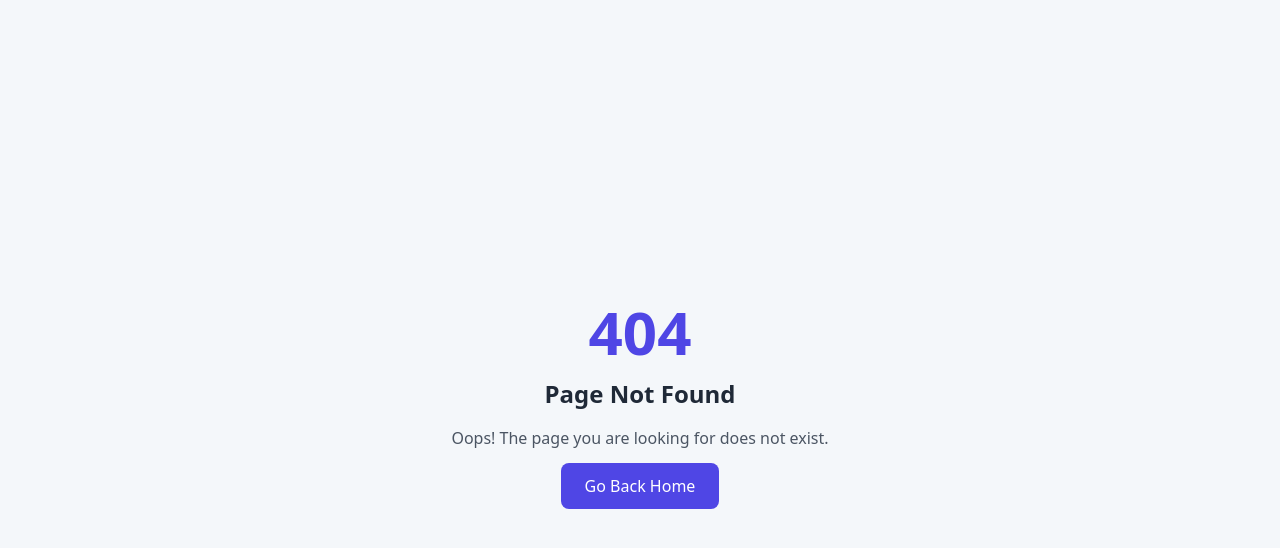
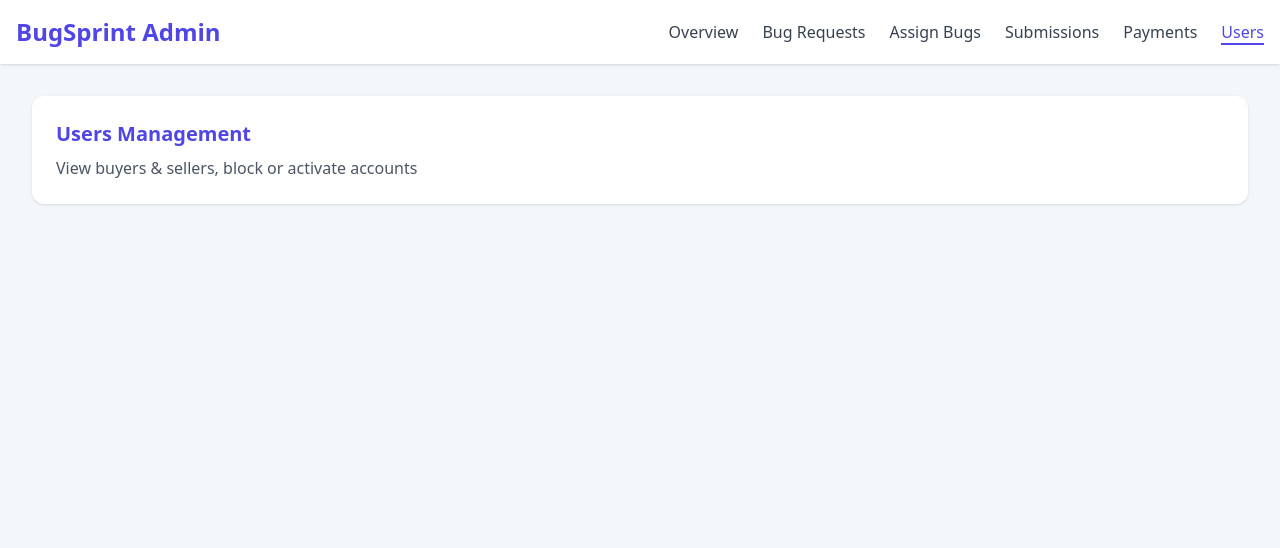
Before and after one commit to mustansar77/bugsprint, a Next.js app: page /dashboard/admin/users in a window 1280 px wide. Before the commit this address had no page. Shown: the top 548 px of the page. Built offline with nearby package versions, Linux system fonts and the light colour scheme.

Commit message:
new changes

```diff
--- /dev/null
+++ b/src/app/dashboard/admin/assign/page.jsx
@@ -0,0 +1,28 @@
+"use client";
+import { useState } from "react";
+
+export default function AssignBug() {
+  const [seller, setSeller] = useState("");
+
+  return (
+    <div className="max-w-xl bg-white p-6 rounded-xl shadow">
+      <h1 className="text-xl font-bold text-[#4F46E5] mb-4">
+        Assign Bug
+      </h1>
+
+      <select
+        value={seller}
+        onChange={(e) => setSeller(e.target.value)}
+        className="w-full border rounded-lg px-4 py-2 mb-4"
+      >
+        <option value="">Select Seller</option>
+        <option value="john">John (Frontend)</option>
+        <option value="alex">Alex (Backend)</option>
+      </select>
+
+      <button className="w-full bg-[#4F46E5] text-white py-2 rounded-lg">
+        Assign
+      </button>
+    </div>
+  );
+}
--- /dev/null
+++ b/src/app/dashboard/admin/bugs/page.jsx
@@ -0,0 +1,70 @@
+"use client";
+
+const bugs = [
+  {
+    id: 1,
+    title: "Login API crash",
+    buyer: "Ali",
+    budget: "$120",
+    status: "Pending",
+  },
+  {
+    id: 2,
+    title: "UI not responsive",
+    buyer: "Sarah",
+    budget: "$80",
+    status: "Pending",
+  },
+];
+
+export default function AdminBugs() {
+  return (
+    <div className="space-y-6">
+      <h1 className="text-2xl font-bold text-[#4F46E5]">
+        Bug Requests
+      </h1>
+
+      {/* Responsive Table */}
+      <div className="bg-white rounded-xl shadow overflow-hidden">
+        <div className="overflow-x-auto">
+          <table className="min-w-[700px] w-full border-collapse">
+            <thead className="bg-[#F4F7FA]">
+              <tr className="text-sm text-gray-600">
+                <th className="p-3 text-left">Title</th>
+                <th className="p-3 text-left">Buyer</th>
+                <th className="p-3 text-left">Budget</th>
+                <th className="p-3 text-left">Status</th>
+                <th className="p-3 text-left">Action</th>
+              </tr>
+            </thead>
+
+            <tbody>
+              {bugs.map((bug) => (
+                <tr
+                  key={bug.id}
+                  className="border-t text-sm text-gray-700 hover:bg-gray-50"
+                >
+                  <td className="p-3 whitespace-nowrap">
+                    {bug.title}
+                  </td>
+                  <td className="p-3">{bug.buyer}</td>
+                  <td className="p-3">{bug.budget}</td>
+                  <td className="p-3">
+                    <span className="px-3 py-1 rounded-full text-xs font-medium bg-yellow-100 text-yellow-700">
+                      {bug.status}
+                    </span>
+                  </td>
+                  <td className="p-3">
+                    <button className="bg-[#4F46E5] text-white px-4 py-2 rounded-lg hover:bg-[#4338CA] transition whitespace-nowrap">
+                      Assign Seller
+                    </button>
+                  </td>
+                </tr>
+              ))}
+            </tbody>
+          </table>
+        </div>
+      </div>
+    </div>
+  );
+}
--- /dev/null
+++ b/src/app/dashboard/admin/layout.jsx
@@ -0,0 +1,84 @@
+"use client";
+import Link from "next/link";
+import { usePathname } from "next/navigation";
+import { useState } from "react";
+
+const menu = [
+  { name: "Overview", path: "/dashboard/admin" },
+  { name: "Bug Requests", path: "/dashboard/admin/bugs" },
+  { name: "Assign Bugs", path: "/dashboard/admin/assign" },
+  { name: "Submissions", path: "/dashboard/admin/submissions" },
+  { name: "Payments", path: "/dashboard/admin/payments" },
+  { name: "Users", path: "/dashboard/admin/users" },
+];
+
+export default function AdminLayout({ children }) {
+  const pathname = usePathname();
+  const [open, setOpen] = useState(false);
+
+  return (
+    <div className="min-h-screen bg-[#F4F7FA]">
+      {/* Navbar */}
+      <header className="bg-white shadow fixed top-0 left-0 right-0 z-50">
+        <div className="max-w-7xl mx-auto px-4 h-16 flex justify-between items-center">
+          <div className="text-2xl font-bold text-[#4F46E5]">
+            BugSprint Admin
+          </div>
+
+          {/* Desktop Menu */}
+          <nav className="hidden md:flex gap-6">
+            {menu.map((item) => (
+              <Link key={item.path} href={item.path}>
+                <span
+                  className={`font-medium cursor-pointer ${
+                    pathname === item.path
+                      ? "text-[#4F46E5] border-b-2 border-[#4F46E5]"
+                      : "text-gray-700 hover:text-[#4F46E5]"
+                  }`}
+                >
+                  {item.name}
+                </span>
+              </Link>
+            ))}
+          </nav>
+
+          {/* Mobile Button */}
+          <button
+            className="md:hidden text-xl"
+            onClick={() => setOpen(!open)}
+          >
+            ☰
+          </button>
+        </div>
+
+        {/* Mobile Menu */}
+        {open && (
+          <div className="md:hidden bg-white border-t px-4 py-4 space-y-2">
+            {menu.map((item) => (
+              <Link
+                key={item.path}
+                href={item.path}
+                onClick={() => setOpen(false)}
+              >
+                <div
+                  className={`px-4 py-2 rounded-lg ${
+                    pathname === item.path
+                      ? "bg-[#4F46E5] text-white"
+                      : "text-gray-700 hover:bg-[#EEF2FF]"
+                  }`}
+                >
+                  {item.name}
+                </div>
+              </Link>
+            ))}
+          </div>
+        )}
+      </header>
+
+      {/* Content */}
+      <main className="pt-24 px-4 md:px-8 max-w-7xl mx-auto">
+        {children}
+      </main>
+    </div>
+  );
+}
--- /dev/null
+++ b/src/app/dashboard/admin/page.jsx
@@ -0,0 +1,67 @@
+"use client";
+import {
+  LineChart,
+  Line,
+  XAxis,
+  YAxis,
+  Tooltip,
+  ResponsiveContainer,
+} from "recharts";
+
+const data = [
+  { name: "Jan", bugs: 20 },
+  { name: "Feb", bugs: 35 },
+  { name: "Mar", bugs: 50 },
+  { name: "Apr", bugs: 42 },
+  { name: "May", bugs: 60 },
+];
+
+export default function AdminDashboard() {
+  return (
+    <div className="space-y-8">
+      <h1 className="text-3xl font-bold text-[#4F46E5]">
+        Admin Dashboard
+      </h1>
+
+      {/* Stats */}
+      <div className="grid grid-cols-2 md:grid-cols-4 gap-4">
+        {[
+          { label: "Total Bugs", value: 120 },
+          { label: "Pending Review", value: 18 },
+          { label: "Active Sellers", value: 42 },
+          { label: "Platform Revenue", value: "$12,400" },
+        ].map((item) => (
+          <div
+            key={item.label}
+            className="bg-white rounded-xl shadow p-4"
+          >
+            <p className="text-gray-500 text-sm">{item.label}</p>
+            <p className="text-2xl font-bold text-[#4F46E5]">
+              {item.value}
+            </p>
+          </div>
+        ))}
+      </div>
+
+      {/* Chart */}
+      <div className="bg-white rounded-xl shadow p-6">
+        <h2 className="font-semibold mb-4">Bug Requests Trend</h2>
+        <div className="h-[250px]">
+          <ResponsiveContainer width="100%" height="100%">
+            <LineChart data={data}>
+              <XAxis dataKey="name" />
+              <YAxis />
+              <Tooltip />
+              <Line
+                type="monotone"
+                dataKey="bugs"
+                stroke="#4F46E5"
+                strokeWidth={3}
+              />
+            </LineChart>
+          </ResponsiveContainer>
+        </div>
+      </div>
+    </div>
+  );
+}
--- /dev/null
+++ b/src/app/dashboard/admin/payments/page.jsx
@@ -0,0 +1,15 @@
+"use client";
+
+export default function Payments() {
+  return (
+    <div className="bg-white p-6 rounded-xl shadow">
+      <h1 className="text-xl font-bold text-[#4F46E5]">
+        Payments Review
+      </h1>
+
+      <p className="text-gray-600 mt-2">
+        Approve buyer deposits & seller withdrawals
+      </p>
+    </div>
+  );
+}
--- /dev/null
+++ b/src/app/dashboard/admin/submissions/page.jsx
@@ -0,0 +1,18 @@
+"use client";
+
+export default function Submissions() {
+  return (
+    <div className="bg-white p-6 rounded-xl shadow">
+      <h1 className="text-xl font-bold text-[#4F46E5] mb-4">
+        Seller Submissions
+      </h1>
+
+      <button className="bg-green-600 text-white px-4 py-2 rounded-lg mr-2">
+        Approve Fix
+      </button>
+      <button className="bg-red-600 text-white px-4 py-2 rounded-lg">
+        Reject
+      </button>
+    </div>
+  );
+}
--- /dev/null
+++ b/src/app/dashboard/admin/users/page.jsx
@@ -0,0 +1,15 @@
+"use client";
+
+export default function Users() {
+  return (
+    <div className="bg-white p-6 rounded-xl shadow">
+      <h1 className="text-xl font-bold text-[#4F46E5]">
+        Users Management
+      </h1>
+
+      <p className="text-gray-600 mt-2">
+        View buyers & sellers, block or activate accounts
+      </p>
+    </div>
+  );
+}
```
